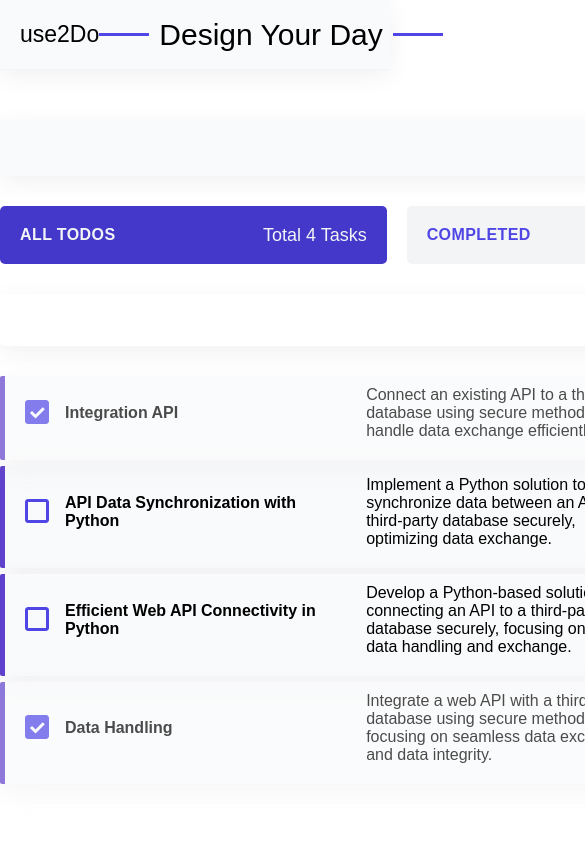
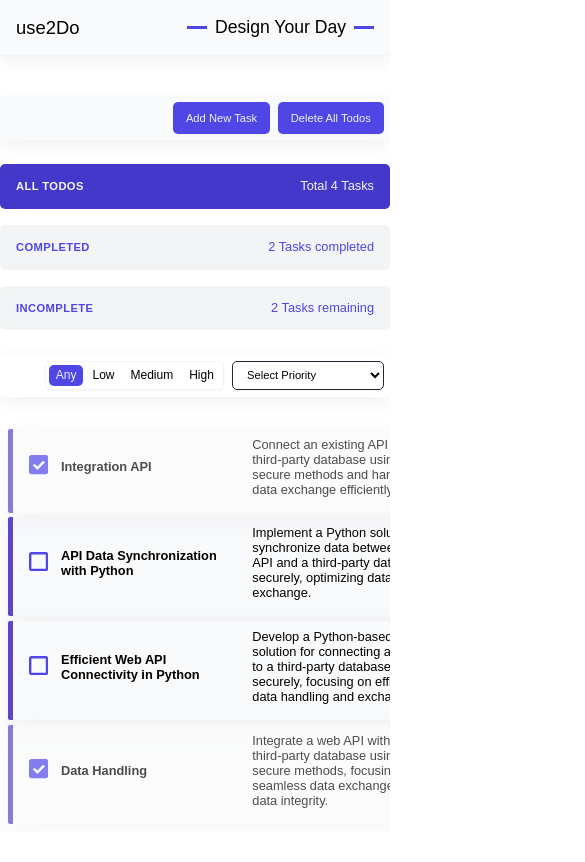
Before and after one commit to rajib18197/use2Do, a React (Vite) app: page / in a window 390 px wide. Shown: the top 862 px of the page, 585 px wide, since content can reach past the window. Built offline with nearby package versions, Linux system fonts and the light colour scheme.

Commit message:
make app responsive to look good in all devices

```diff
--- a/src/App.css
+++ b/src/App.css
@@ -104,6 +104,17 @@
 
 html {
   font-size: 62.5%;
+
+  /**************************/
+  /* BELOW 1200px (Landscape Tablets) */
+  /**************************/
+  @media (max-width: 75em) {
+    font-size: 56.25%;
+  }
+
+  @media (max-width: 60em) {
+    font-size: 50%;
+  }
 }
 
 body {
--- a/src/features/todos/StatusBox.jsx
+++ b/src/features/todos/StatusBox.jsx
@@ -23,7 +23,14 @@ export default function StatusBox({
       onClick={() => onStatusChange(status.value)}
     >
       <span className={styles.label}>{status.label}</span>
-      <span className={styles.count}>Total {count} Tasks</span>
+      <span className={styles.count}>
+        {status.value === "all" &&
+          `Total ${count} ${count === 1 ? "Task" : "Tasks"}`}
+        {status.value === "completed" &&
+          `${count} ${count === 1 ? "Task" : "Tasks"} completed`}
+        {status.value === "inComplete" &&
+          `${count} ${count === 1 ? "Task" : "Tasks"} remaining`}
+      </span>
     </button>
   );
 }
--- a/src/features/todos/StatusBox.module.css
+++ b/src/features/todos/StatusBox.module.css
@@ -25,6 +25,10 @@
   text-transform: uppercase;
   letter-spacing: 0.4px;
   font-weight: 600;
+
+  @media (max-width: 51em) {
+    font-size: 1.4rem;
+  }
 }
 
 .count {
@@ -32,4 +36,7 @@
   line-height: 1;
   font-weight: 500;
   margin-left: auto;
+  @media (max-width: 51em) {
+    font-size: 1.6rem;
+  }
 }
--- a/src/features/todos/TodoItem.module.css
+++ b/src/features/todos/TodoItem.module.css
@@ -3,6 +3,9 @@
   grid-template-columns: min-content 0.8fr 0.8fr 0.6fr 0.4fr min-content;
   gap: 1.6rem;
   align-items: center;
+  @media (max-width: 51em) {
+    width: 100rem;
+  }
 
   background-color: var(--color-grey-50);
 
--- a/src/features/todos/TodoList.module.css
+++ b/src/features/todos/TodoList.module.css
@@ -2,4 +2,9 @@
   display: flex;
   flex-direction: column;
   gap: 0.6rem;
+  padding: 1rem;
+
+  @media (max-width: 51em) {
+    overflow-x: auto;
+  }
 }
--- a/src/features/todos/TodosLayout.module.css
+++ b/src/features/todos/TodosLayout.module.css
@@ -2,6 +2,7 @@
   display: flex;
   flex-direction: column;
   gap: 3rem;
-  width: 120rem;
+  max-width: 120rem;
+  width: 100%;
   margin: 5rem auto;
 }
--- a/src/features/todos/TodosStatuses.module.css
+++ b/src/features/todos/TodosStatuses.module.css
@@ -2,4 +2,8 @@
   display: grid;
   grid-template-columns: repeat(3, 1fr);
   gap: 2rem;
+
+  @media (max-width: 39em) {
+    grid-template-columns: 1fr;
+  }
 }
--- a/src/ui/Filters.jsx
+++ b/src/ui/Filters.jsx
@@ -16,7 +16,7 @@ export default function Filters({
           key={option.label}
           onClick={() => onChangeFilter(option.value)}
         >
-          {option.color} {option.label}
+          {option.label}
         </button>
       ))}
     </div>
--- a/src/ui/Header.module.css
+++ b/src/ui/Header.module.css
@@ -21,14 +21,24 @@
     width: 75px;
     height: 3px;
     background-color: var(--color-brand-600);
+  }
 
-    @media (max-width: 60em) {
+  @media (max-width: 60em) {
+    gap: 1rem;
+  }
+
+  @media (max-width: 60em) {
+    &::after,
+    &::before {
       width: 50px;
     }
   }
 
   @media (max-width: 60em) {
-    gap: 1rem;
+    &::after,
+    &::before {
+      width: 20px;
+    }
   }
 }
 
@@ -39,6 +49,10 @@
   /* color: #e11d48; */
 
   @media (max-width: 60em) {
-    font-size: 3rem;
+    font-size: 2.2rem;
   }
+
+  /* @media (max-width: 39em) {
+    grid-template-columns: 1fr;
+  } */
 }
```
